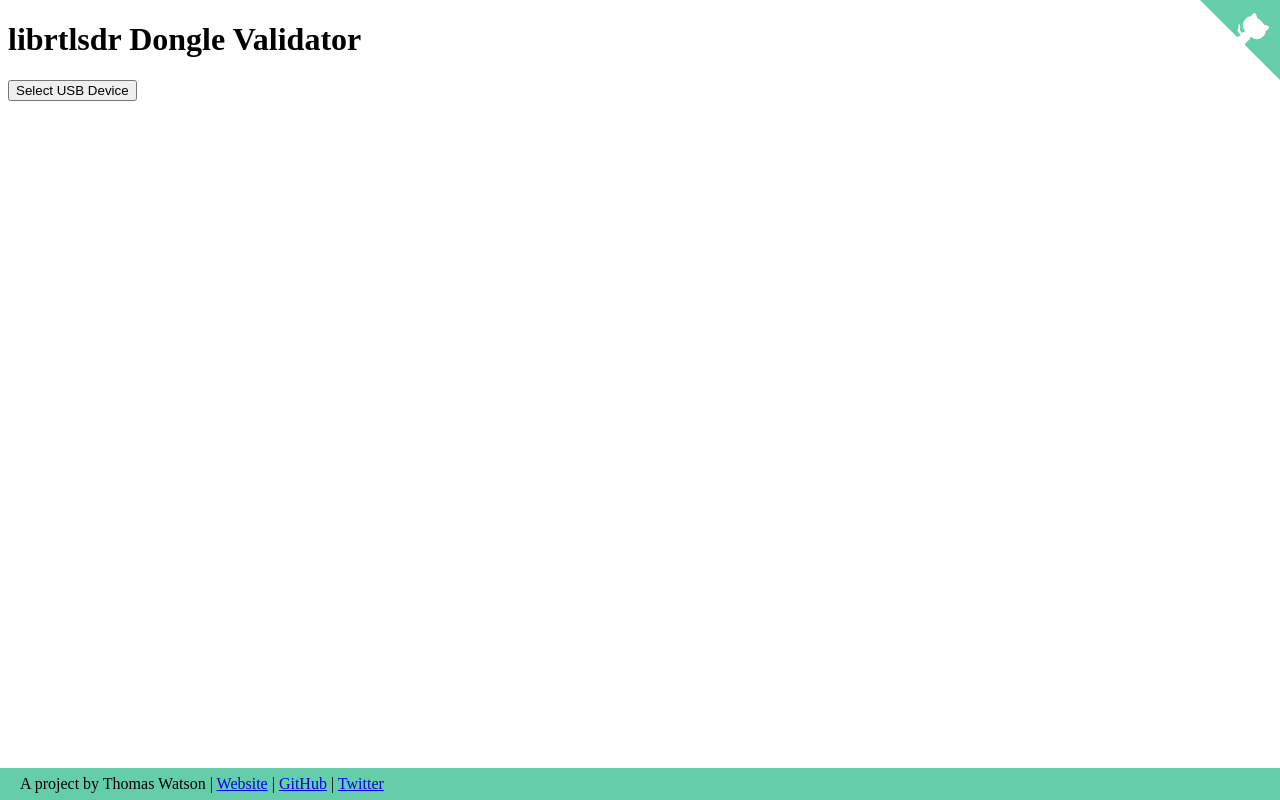
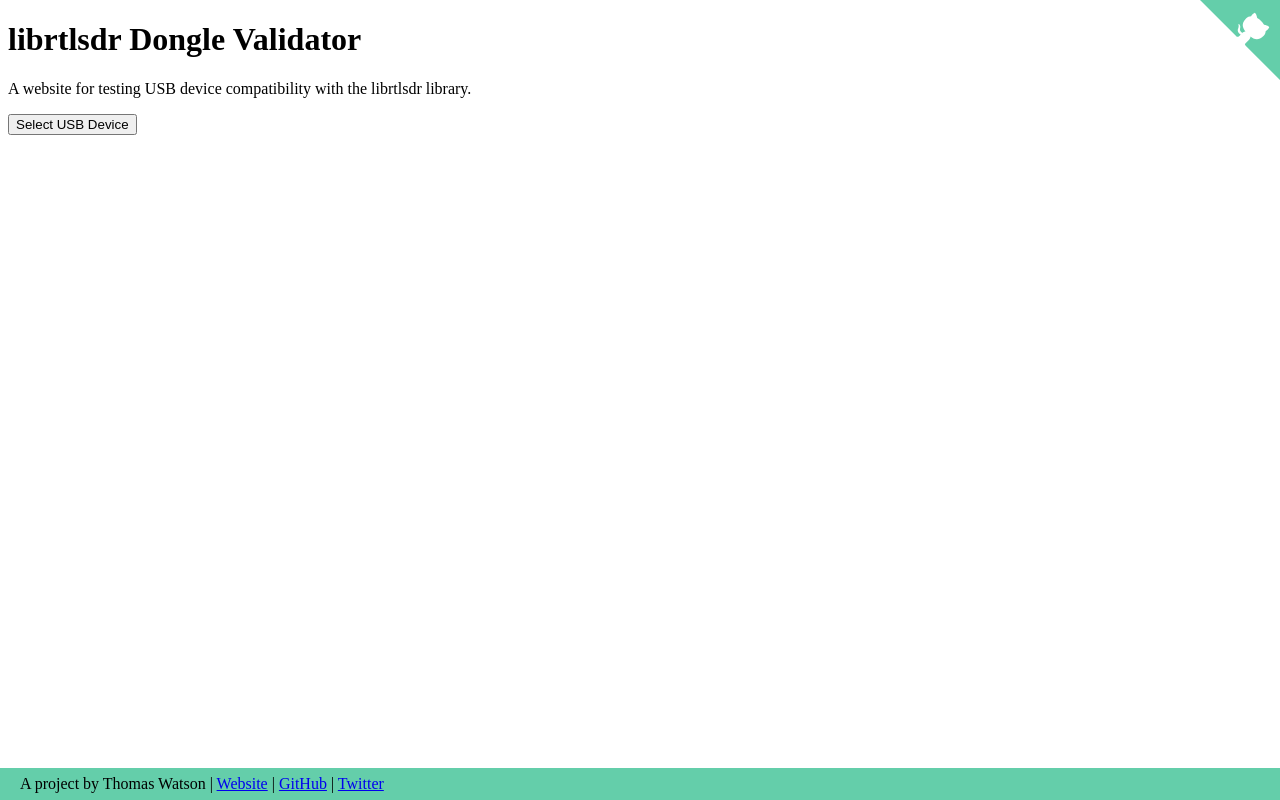
Before and after one commit to watson/librtlsdr-dongle-validator, a plain HTML site: page index.html in a window 1280 px wide. Drawn offline with Linux system fonts and the light colour scheme.

Commit message:
Add website description

```diff
--- a/index.html
+++ b/index.html
@@ -20,6 +20,7 @@
 </head>
 <body>
   <h1>librtlsdr Dongle Validator</h1>
+  <p>A website for testing USB device compatibility with the librtlsdr library.</p>
   <button id="request-device">Select USB Device</button>
   <div id="result"></div>
 
```
